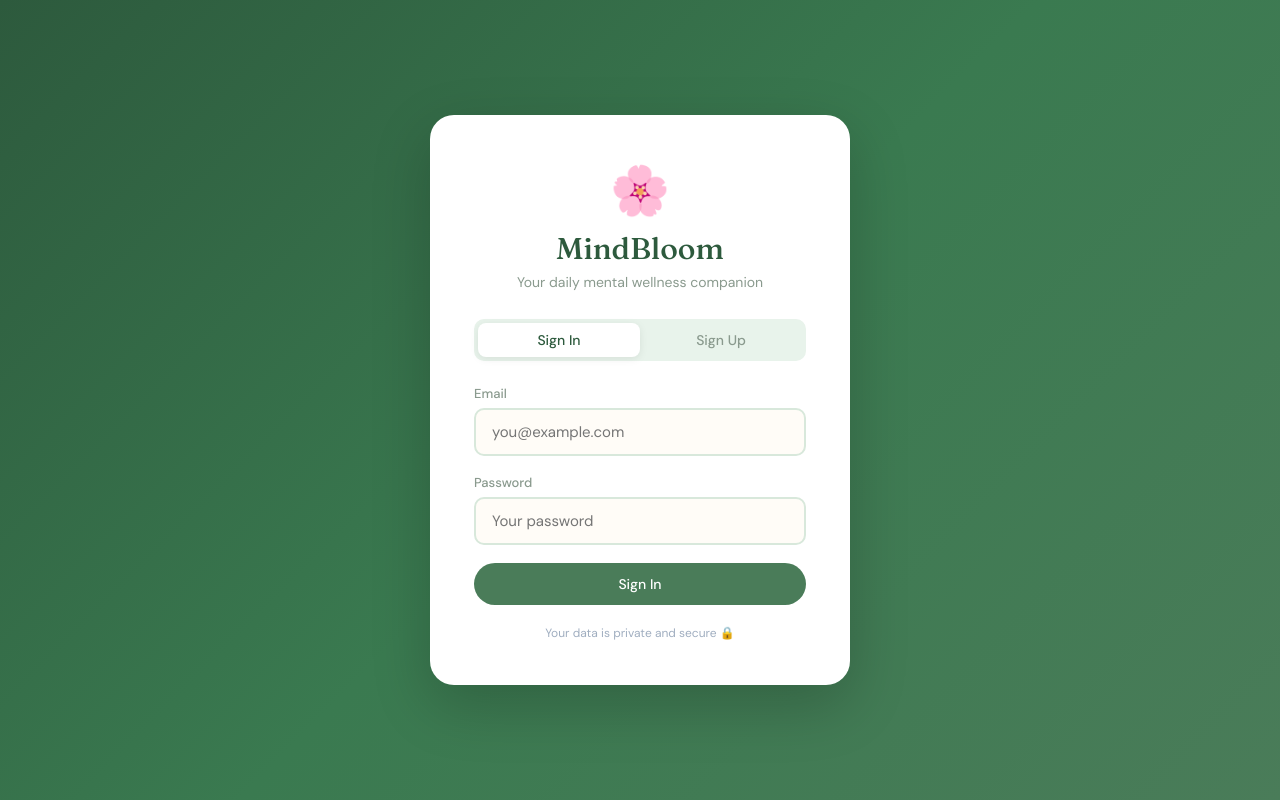
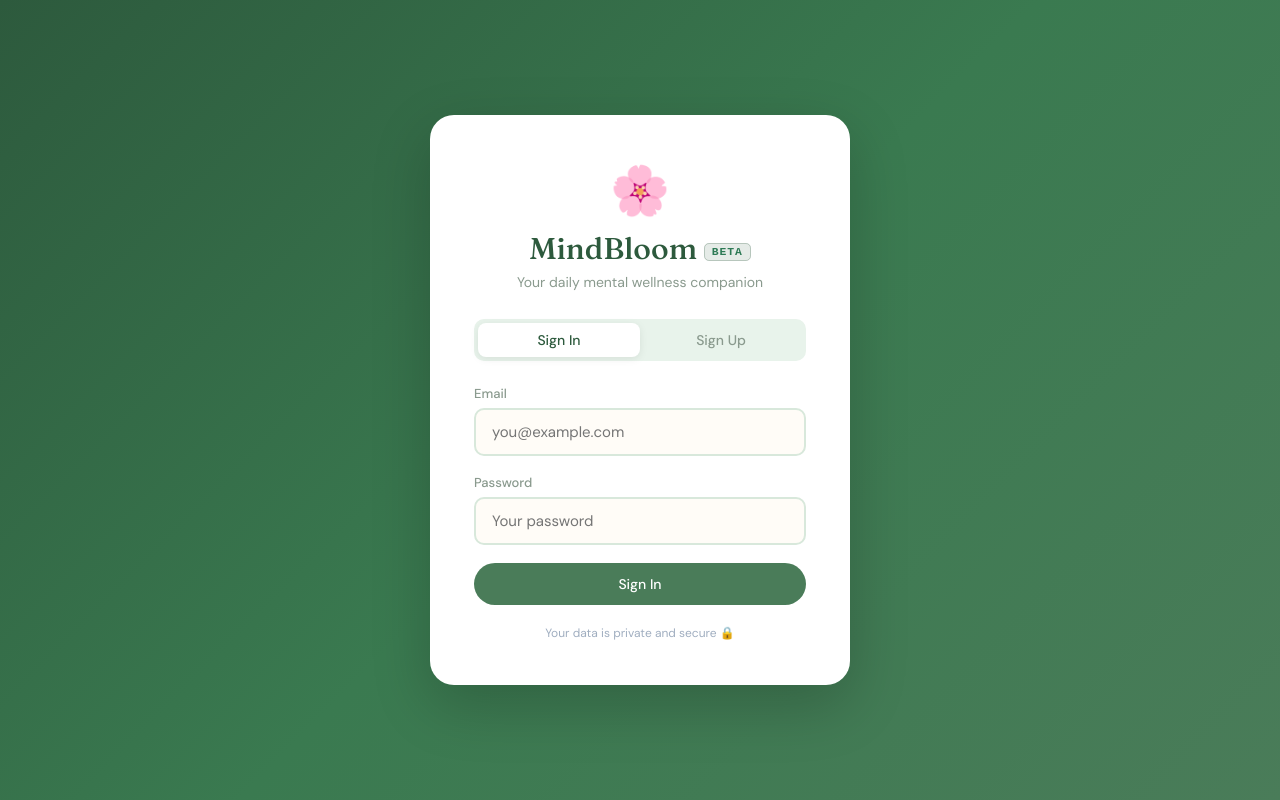
Before and after one commit to hussaintah/MindBloom, a React (Create React App) app in the folder mindbloom/frontend/: page /auth in a window 1280 px wide. Built offline with nearby package versions, Linux system fonts and the light colour scheme; no server answers.

Commit message:
Update Auth.js

```diff
--- a/mindbloom/frontend/src/pages/Auth.js
+++ b/mindbloom/frontend/src/pages/Auth.js
@@ -38,7 +38,7 @@ export default function Auth() {
       <div className="auth-card">
         <div className="auth-logo">
           <div style={{ fontSize: 48, marginBottom: 8 }}>🌸</div>
-          <h1>MindBloom</h1>
+          <h1>MindBloom <span style={{ fontSize: '0.38em', fontWeight: 700, background: 'rgba(45,90,61,0.12)', color: 'var(--teal, #2d7a55)', border: '1px solid rgba(45,90,61,0.25)', borderRadius: 5, padding: '2px 7px', verticalAlign: 'middle', letterSpacing: '0.08em', textTransform: 'uppercase', fontFamily: 'DM Mono, monospace' }}>Beta</span></h1>
           <p>Your daily mental wellness companion</p>
         </div>
 
```
